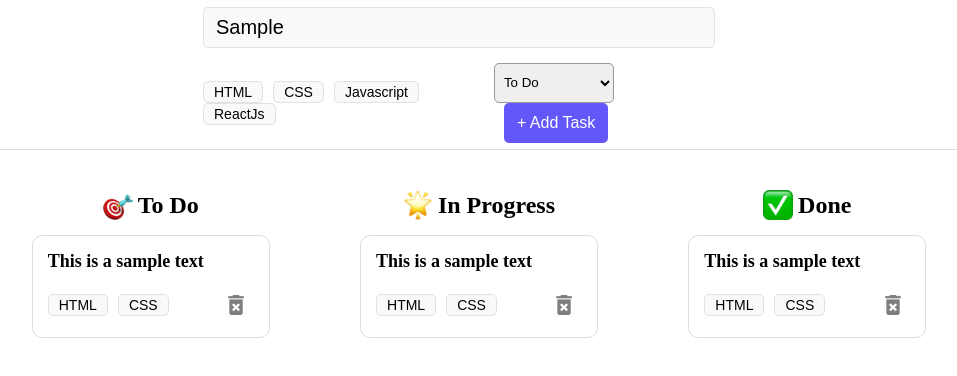
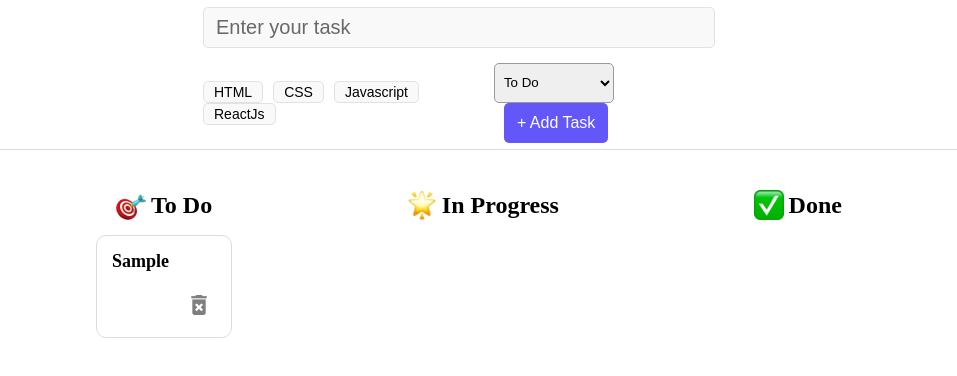
Before and after one commit to Avadhoot5/core-projects, a React (Vite) app in the folder modern-todo-app/: page / in a window 1280 px wide. Both pictures are taken after typing "Sample" into the empty fields and a click on the button "+ Add Task". Shown: the top 376 px of the page, without its empty margins (181-1138 px from the left). Built offline with nearby package versions, Linux system fonts and the light colour scheme.

Commit message:
completed the todo app

```diff
--- a/modern-todo-app/src/components/Tag.jsx
+++ b/modern-todo-app/src/components/Tag.jsx
@@ -1,9 +1,21 @@
 import './css/Tag.css'
 
-const Tag = ({title}) => {
+const Tag = ({tag, selectTag, selected}) => {
+
+  const tagStyle = {
+    HTML: {backgroundColor: "#fda821"},
+    CSS: {backgroundColor: "#15d4c8"},
+    Javascript: {backgroundColor: "#ffd12c"},
+    ReactJs: {backgroundColor: "#4cdafc"},
+    default: {backgroundColor: "#f9f9f9"},
+  }
+
   return (
     <>
-        <button className="tag">{title}</button>
+        <button type='button'
+        style = { selected ? tagStyle[tag]: tagStyle.default}
+        onClick={() => selectTag(tag)}
+        className="tag">{tag}</button>
     </>
   )
 }
--- a/modern-todo-app/src/components/TodoCard.jsx
+++ b/modern-todo-app/src/components/TodoCard.jsx
@@ -3,17 +3,17 @@ import Tag from './Tag'
 import deleteIcon from '../assets/delete.png';
 import './css/TodoCard.css'
 
-const TodoCard = () => {
+const TodoCard = ({title, tags, handleDelete, index}) => {
+
   return (
     <article className="todo_card">
-        <p className="todo_text">This is a sample text</p>
+        <p className="todo_text">{title}</p>
         <div className="todo_card_bottom_line">
             <div className="todo_card_tags">
-                <Tag title='HTML'/>
-                <Tag title='CSS'/>
+                {tags.map((tag, index) => <Tag key={index} tag={tag} selected/>)}
             </div>
             <div className='todo_delete'>
-                <img className='deleteIcon' src={deleteIcon} alt="" />
+                <img onClick={(()=> handleDelete(index))} className='deleteIcon' src={deleteIcon} alt="" />
             </div>
         </div>
     </article>
--- a/modern-todo-app/src/components/TodoColumn.jsx
+++ b/modern-todo-app/src/components/TodoColumn.jsx
@@ -3,7 +3,7 @@ import './css/TodoColumn.css';
 import TodoCard from '../components/TodoCard';
 
 
-const TodoColumn = ({title, imageSource}) => {
+const TodoColumn = ({title, imageSource, tasks, status, handleDelete}) => {
 
   return (
     <div>
@@ -13,11 +13,12 @@ const TodoColumn = ({title, imageSource}) => {
                 {title}
             </h2>
             <div>
-                <TodoCard/>
+              {tasks.map(
+                (task, index) =>
+                  task.status === status && <TodoCard key={index} title = {task.task} tags = {task.tags} handleDelete={handleDelete} index={index}/>
+              )}
             </div>
         </section>
-
-
     </div>
   )
 }
--- a/modern-todo-app/src/components/TodoForm.jsx
+++ b/modern-todo-app/src/components/TodoForm.jsx
@@ -2,12 +2,31 @@ import { useState } from 'react'
 import './css/TodoForm.css'
 import Tag from './Tag'
 
-const TodoForm = () => {
+const TodoForm = ({setTasks}) => {
 
     const [taskData, setTaskData] = useState({
         task: '',
-        status: 'todo'
+        status: 'todo',
+        tags: []
     })
+
+    const isTagClicked = (tag) => {
+        return taskData.tags.includes(tag);
+    }
+
+    const selectTag = (tag) => {
+        if (taskData.tags.includes(tag)) {
+            const filterTags = taskData.tags.filter(item => item !== tag);
+            setTaskData((prev) => {
+                return {...prev, tags: filterTags}
+            })
+        } else {
+
+            setTaskData((prev) => {
+                return {...prev, tags: [...prev.tags, tag]}
+            })
+        }
+    }
 
     const handleChange = (e) => {
         const {name, value} = e.target;
@@ -17,9 +36,16 @@ const TodoForm = () => {
         })
     }
 
-    const handleSubmit = (e) => {
+const handleSubmit = (e) => {
         e.preventDefault();
-        console.log(taskData);
+        setTasks(prev => {
+            return [...prev, taskData]
+        })
+        setTaskData({
+            task: '',
+            status: 'todo',
+            tags: []
+        });
     }
 
   return (
@@ -27,18 +53,20 @@ const TodoForm = () => {
             <form className='app_form' onSubmit={handleSubmit}>
                 <input type='text' className='todo_input' placeholder='Enter your task'
                 name='task'
+                value={taskData.task}
                 onChange={handleChange}
                 />
                 <div className='todo_form_bottom'>
                     <div>
-                        <Tag title='HTML'/>
-                        <Tag title='CSS'/>
-                        <Tag title='Javascript'/>
-                        <Tag title='ReactJs'/>
+                        <Tag selectTag={selectTag} selected={isTagClicked('HTML')} tag='HTML'/>
+                        <Tag selectTag={selectTag} selected={isTagClicked('CSS')} tag='CSS'/>
+                        <Tag selectTag={selectTag} selected={isTagClicked('Javascript')} tag='Javascript'/>
+                        <Tag selectTag={selectTag} selected={isTagClicked('ReactJs')} tag='ReactJs'/>
                     </div>
                     <div>
                         <select className='todo_status' name='status'
                         onChange={handleChange}
+                        value={taskData.status}
                         >
                             <option value="todo">To Do</option>
                             <option value="inprogress">In Progress</option>
--- a/modern-todo-app/src/pages/Home.jsx
+++ b/modern-todo-app/src/pages/Home.jsx
@@ -1,4 +1,4 @@
-import React from 'react'
+import React, { useState } from 'react'
 import '../App.css'
 import TodoForm from '../components/TodoForm';
 import TodoColumn from '../components/TodoColumn';
@@ -7,13 +7,24 @@ import section2_Image from '../assets/glowing-star.png';
 import section3_Image from '../assets/check-mark-button.png';
 
 const Home = () => {
+
+  const [tasks, setTasks] = useState([])
+
+  const handleDelete = (taskIndex) => {
+    const newTasks = tasks.filter((task, index) => index !== taskIndex);
+    setTasks(newTasks);
+  }
+
   return (
     <div className='app'>
-        <TodoForm/>
+        <TodoForm setTasks={setTasks}/>
         <main className="app_main">
-            <TodoColumn imageSource = {section1_Image} title='To Do'/>
-            <TodoColumn imageSource = {section2_Image} title='In Progress'/>
-            <TodoColumn imageSource = {section3_Image} title='Done'/>
+            <TodoColumn handleDelete={handleDelete} tasks={tasks} status = 'todo'
+            imageSource = {section1_Image} title='To Do'/>
+            <TodoColumn handleDelete={handleDelete} tasks={tasks} status = 'inprogress'
+            imageSource = {section2_Image} title='In Progress'/>
+            <TodoColumn handleDelete={handleDelete} tasks={tasks} status = 'done'
+            imageSource = {section3_Image} title='Done'/>
         </main>
     </div>
   )
```
